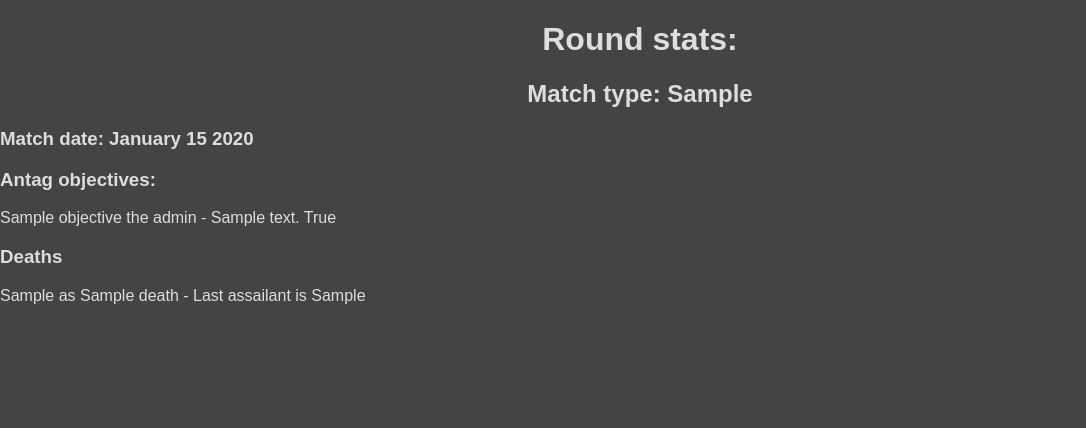
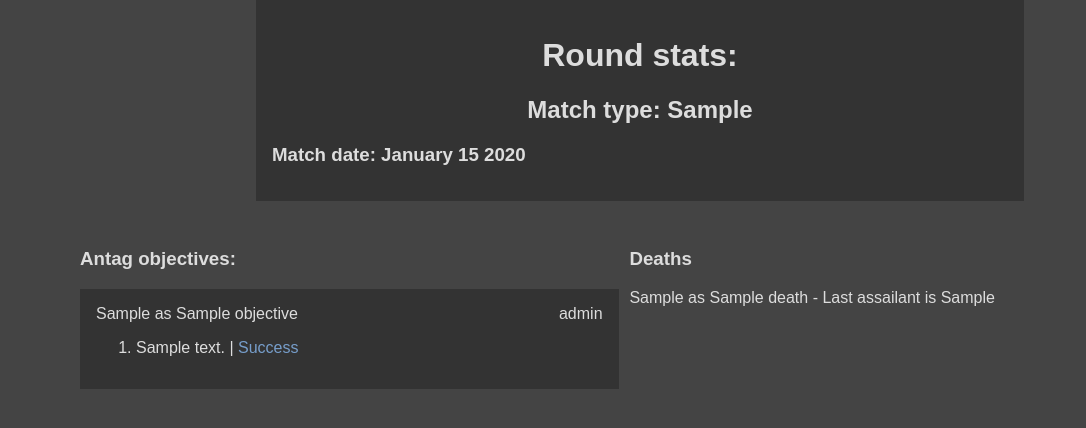
Before and after one commit to gbasood/vgstation-statistics-viewer, a Flask app: page /match/1 in a window 1280 px wide. Shown: the part 56-484 px from the top of the page, without its empty margins (0-1086 px from the left). Run offline with Flask 2, Linux system fonts and the light colour scheme; tables that the repository leaves empty hold one stand-in row (values such as "Sample post"); some libraries are stand-ins or nearby versions.

Commit message:
PROGRESS

```diff
--- a/app/__init__.py
+++ b/app/__init__.py
@@ -16,5 +16,4 @@ if not os.path.exists(config.UNPARSABLE_DIR):
 
 from app import views, models
 
-
-from app import helpers
+from app import helpers, filters
--- /dev/null
+++ b/app/filters/__init__.py
@@ -0,0 +1,25 @@
+from datetime import date, datetime
+from app import app, models
+import calendar
+
+@app.template_filter('format_timestamp')
+def format_timestamp(value, format='matchtime'):
+    if format == 'matchtime':
+        # yyyy mm dd hh mm ss
+        value = value.encode('ascii').split('.')
+        return "{} {} {}:{}".format(calendar.month_name[int(value[1])], value[3], value[3], value[4] )
+
+@app.template_filter('obj_successfail')
+def obj_successfail(succeeded):
+    if succeeded:
+        return "<span class='objective success'>Success</span>"
+    else:
+        return "<span class='objective failure'>Failure</span>"
+
+@app.template_filter('obj_pretty')
+def obj_pretty(objective):
+    '''Makes antag objectives pretty for template views'''
+    if objective.objective_type == u'/datum/objective/assassinate':
+        return 'Asassinate {} the {}.'.format(objective.target_name, objective.target_role)
+    else:
+        return objective.objective_desc
--- a/app/models.py
+++ b/app/models.py
@@ -1,4 +1,5 @@
 from app import db
+from collections import defaultdict
 
 class Match(db.Model):
     id = db.Column(db.Integer, primary_key=True)
@@ -36,6 +37,19 @@ class Match(db.Model):
         return '<Match #%r | Mode %r Parsed file %r>' % (self.id, self.modes_string, self.parsed_file)
     def is_mixed(self):
         return self.mastermode == "mixed" or '|' in self.modes_string
+    def get_antags(self):
+        antags = []
+        for obj in self.antagobjs.group_by(AntagObjective.mindkey):
+            antag = {'key': obj.mindkey, 'name': obj.mindname, 'role': obj.special_role}
+            antags.append(antag)
+        return antags
+    def objs_for_antag(self, antagkey):
+        '''Retrieves the objectives for an antag from this match.'''
+        return self.antagobjs.filter(AntagObjective.mindkey == antagkey)
+    def player_deaths(self):
+        return self.deaths.filter(Death.mindkey != 'null')
+    def nonplayer_deaths(self):
+        return self.deaths.filter(Death.mindkey == 'null')
 
 class Explosion(db.Model):
     id = db.Column(db.Integer, primary_key=True)
@@ -78,7 +92,7 @@ class AntagObjective(db.Model):
     target_role = db.Column(db.String(100))
 
     def __repr__(self):
-        return '<AntagObjective #%r | Type #%r | Succeeded %r>' % (self.id, self.objective_type, self.objective_succeeded)
+        return '<AntagObjective #%r | Name %r | Key %r| Type #%r | Succeeded %r>' % (self.id, self.mindname, self.mindkey, self.objective_type, self.objective_succeeded)
 
 class UplinkBuy(db.Model):
     id = db.Column(db.Integer, primary_key=True)
--- a/app/parse.py
+++ b/app/parse.py
@@ -228,7 +228,3 @@ def truefalse(s):
     if s == '1':
         return True
     return False
-
-# Because BYOND's epoch isn't the same as linux epoch woo
-def timeparse():
-    epoch = datetime.datetime(2000, 1, 1)
--- a/app/static/css/style.css
+++ b/app/static/css/style.css
@@ -32,10 +32,17 @@ h1, h2 {
     font-size: 200%;
 }
 
-#centerpadded {
+.centerpadded-small {
     margin: auto 20% auto 20%;
     background: #333;
     padding: 1em;
+}
+
+.centerpadded {
+    margin: auto 5% auto 5%;
+    padding: 1em;
+    width: 85%;
+    display: table;
 }
 
 .indented {
@@ -141,3 +148,45 @@ h1, h2 {
 .pagination strong {
   color: #fff;
 }
+
+.antag {
+  background: #333;
+  padding: 1em;
+  margin-bottom: 1%;
+}
+
+.antag #player {
+  display: inline-block;
+}
+
+.antag #actor {
+  float: right;
+  display: inline-block;
+
+}
+
+.antag .objective .success {
+  color: #779ECB;
+}
+
+.antag .objective .failure {
+  color: #C23B22;
+}
+
+.gridhalf {
+  width: 49.5%;
+  float: left;
+  margin-left: 1%;
+}
+
+.gridcontainer .gridhalf:first-of-type {
+  margin-left: 0;
+}
+
+.gridcontainer {
+  margin-bottom: 1%;
+}
+
+.bottom-margin {
+  margin-bottom: 1%;
+}
--- a/app/static/js/main.js
+++ b/app/static/js/main.js
@@ -3,8 +3,24 @@ window.onload = function() {
     var matches = document.getElementsByClassName('match')
     for(var i = 0; i < matches.length; i++) {
         var match = matches[i];
-        match.onclick = function() {
-            window.location = '/match/' + match.dataset.matchid;
-        }
+        match.addEventListener("click", match_clickthrough, false);
     }
 }
+
+function match_clickthrough() {
+  var destination = '/match/';
+  if(event.target.dataset.matchid !== undefined) {
+    destination += event.target.dataset.matchid;
+  } else {
+    console.log(event.target);
+    var parent = event.target.parentElement;
+    while(parent.dataset.matchid === undefined) {
+      parent = parent.parentElement;
+    }
+    destination += parent.dataset.matchid;
+  }
+
+  if (destination) {
+    window.location = destination;
+  }
+}
--- a/app/templates/index.html
+++ b/app/templates/index.html
@@ -1,7 +1,7 @@
 {%- extends "_base.html" %}
 {% block content -%}
 <h1>Welcome to /vg/station's statistics viewer!</h1>
-<div id = 'container front'>
+<div id = 'container-front' class = 'centerpadded-small'>
     <div id = 'centerpadded'>
         <p>Cool stuff to note:</p>
         <p class = 'indented'>Number of matches logged: {{matchcount}}</p>
--- a/app/templates/match.html
+++ b/app/templates/match.html
@@ -1,16 +1,35 @@
 {% extends "_base.html" %}
 {% block content %}
+  <div id = 'roundinfo' class = 'centerpadded-small bottom-margin'>
   <h1>Round stats:</h1>
     <h2>Match type: {{match.modes_string}}</h2>
-  {% if match.date %}
+    {% if match.data_version | float >= 1.1 %}
+      <p>{{match.starttime|format_timestamp}} to {{match.endtime|format_timestamp}}</p>
+    {% elif match.date %}
       <h3>Match date: {{match.date.strftime('%B %d %Y')}}</h3>
     {% endif %}
+  </div>
+  <div class = 'centerpadded'>
+    <div class = 'gridcontainer'>
+      <div id = 'antags' class = 'gridhalf'>
         <h3>Antag objectives:</h3>
-    {% for objective in match.antagobjs %}
-      <div>{{objective.mindname}} the {{objective.special_role}} - {{objective.objective_desc}} {{objective.objective_succeeded}}</div>
+      {% for antag in match.get_antags() %}
+        <div class = 'antag'>
+          <div id ='player'><span id = 'key'>{{antag.key}}</span><span id ='name'> as {{antag.name}}</span></div>
+          <div id = 'actor'>{{antag.role}}</div>
+          <ol>
+          {% for objective in match.objs_for_antag(antag.key) %}
+            <li class = 'objective'>
+              {{objective | obj_pretty}} | {{ objective.objective_succeeded | obj_successfail | safe}}
+            </li>
           {% endfor %}
+          </ol>
+        </div>
+      {% endfor %}
+      </div>
+      <div id = 'deaths' class = 'gridhalf'>
       <h3>Deaths</h3>
-  {%- for death in match.deaths if not death.mindkey == 'null' or not death.mindname == 'unknown' -%}
+      {%- for death in match.player_deaths() -%}
         <div class = 'matchdeath'>
           {% if death.mindkey -%}
             {{death.mindkey}} as
@@ -21,5 +40,8 @@
           {% endif -%}
         </div>
       {% endfor %}
+      </div>
+    </div>
+  </div>
 
 {% endblock %}
--- a/app/templates/matchlist.html
+++ b/app/templates/matchlist.html
@@ -6,7 +6,7 @@
   {{ render_pagination(pagination, "matchlist") }}
   <div id = 'match-container'>
 {%- for match in matches %}
-    <div name = 'match-{{match.id}} 'class = 'match' data-matchid = '{{match.id}}'>
+    <div name = 'match-{{match.id}}' class = 'match' data-matchid = '{{match.id}}'>
         <img src='{{modethumb(match.modes_string)}}'/>
     {%- if match.is_mixed() -%}
         <p id ='match-title'>Mixed</p>
```
Also changed, not shown: app/helpers/__init__.py (+9 -1 lines). Lines whose indentation alone changed are shown as unchanged.
